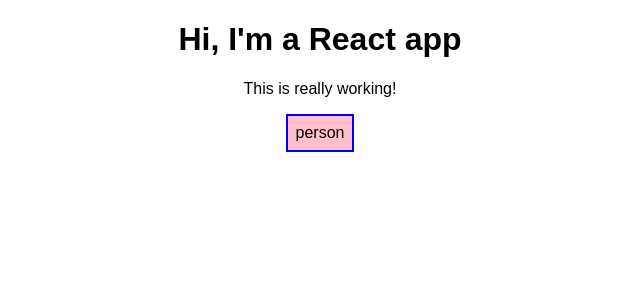
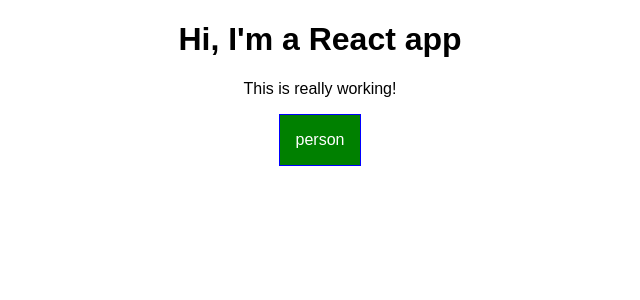
Before and after one commit to DavidLee8two7/Time-logging-app, a React app in the folder react_route/: page / in a window 1280 px wide. Shown: the top 300 px of the page, without its empty margins (320-960 px from the left). Built offline with nearby package versions, Linux system fonts and the light colour scheme.

Commit message:
Adding pseudo selectors with css module

```diff
--- a/react_route/src/App.css
+++ b/react_route/src/App.css
@@ -9,3 +9,26 @@
 .bold {
   font-weight: bold;
 }
+
+.App button {
+  border: 1px solid blue;
+  padding: 16px;
+  background-color: green;
+  font: inherit;
+  color: white;
+  cursor: pointer;
+}
+
+.App button:hover {
+  background-color: lightgreen;
+  color: black;
+}
+
+.App button.Red {
+  background-color: red;
+}
+
+.App button.Red:hover {
+  background-color: salmon;
+  color: black;
+}
--- a/react_route/src/App.js
+++ b/react_route/src/App.js
@@ -2,7 +2,6 @@
 import classes from "./App.css";
 import Person from "./Person/Person";
 
-// needs id for the key attribute for the list
 class App extends Component {
   state = {
     persons: [
@@ -13,7 +12,6 @@
     showPeople: false
   };
 
-  // how to use boolean for toggle
   toggleHandler = () => {
     const doesShow = this.state.showPeople;
     this.setState({ showPeople: !doesShow });
@@ -23,8 +21,7 @@
     const personIndex = this.state.persons.findIndex(person => {
       return person.id === personId;
     });
-    // creating brand new object
-    // const person = Object.assign({}, this.state.persons[personIndex]);
+
     const person = {
       ...this.state.persons[personIndex]
     };
@@ -36,26 +33,16 @@
     this.setState({ persons: people });
   };
 
-  // immutable
   deleteHandler = personIndex => {
-    // const persons = this.state.persons.slice();
     const persons = [...this.state.persons];
     persons.splice(personIndex, 1);
     this.setState({ persons: persons });
   };
 
   render() {
-    const style = {
-      backgroundColor: "pink",
-      font: "inherit",
-      border: "2px solid blue",
-      padding: "8px",
-      cursor: "pointer"
-    };
+    let people = null;
+    let btnClass = "";
 
-    // to render conditionally
-    let people = null;
-    // just by using JavaScript
     if (this.state.showPeople) {
       people = (
         <div>
@@ -72,7 +59,7 @@
           })}
         </div>
       );
-      style.backgroundColor = "green";
+      btnClass = classes.Red;
     }
 
     const assignedClasses = [];
@@ -91,7 +78,7 @@
           <p className={assignedClasses.join(" ")}>This is really working!</p>
         </div>
 
-        <button style={style} onClick={this.toggleHandler}>
+        <button className={btnClass} onClick={this.toggleHandler}>
           person
         </button>
         {people}
```
